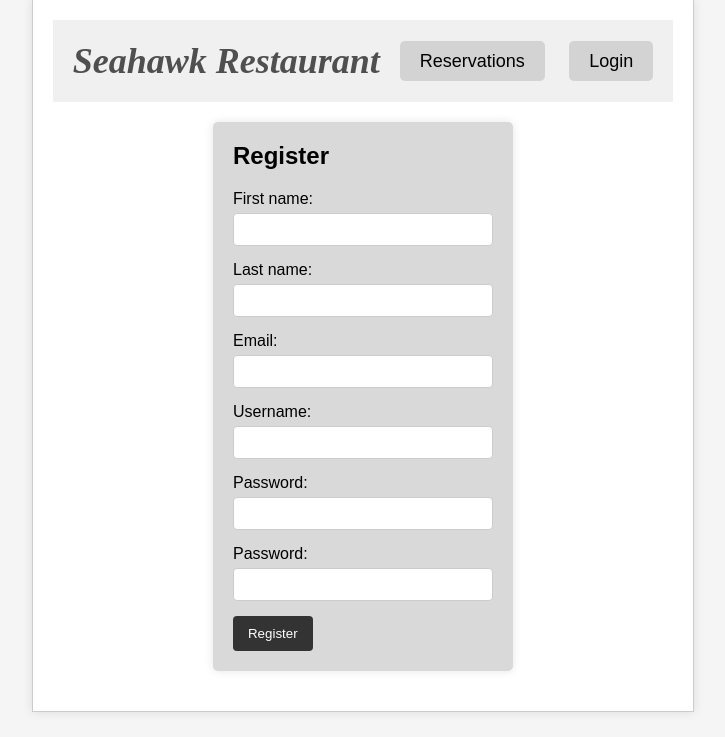
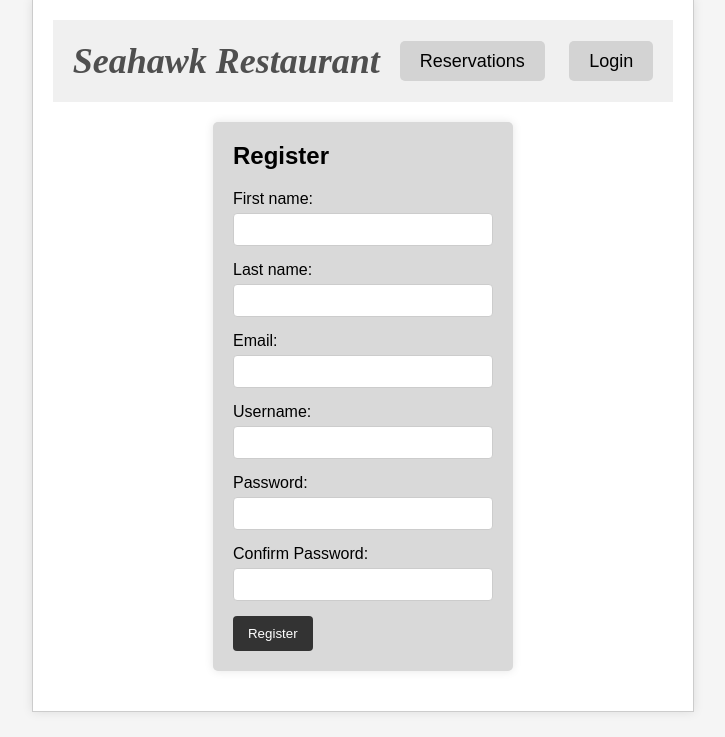
Before and after one commit to j-mrles/DjangoRestaurant, a Django app: page /register/ in a window 1280 px wide. Shown: the part 41-778 px from the top of the page, without its empty margins (277-1002 px from the left). Run offline with Django 5.2, Linux system fonts and the light colour scheme.

Commit message:
Changed label Password to Confirm Password

```diff
--- a/pages/templates/pages/LoginComponent/RegisterPage.html
+++ b/pages/templates/pages/LoginComponent/RegisterPage.html
@@ -44,7 +44,7 @@
                         <input type="password" id="password" name="password" required>
                     </div>
                     <div class="form-group">
-                        <label for="repassword">Password:</label>
+                        <label for="repassword">Confirm Password:</label>
                         <input type="repassword" id="repassword" name="repassword" required>
                     </div>
                     <button type="submit">Register</button>
```
